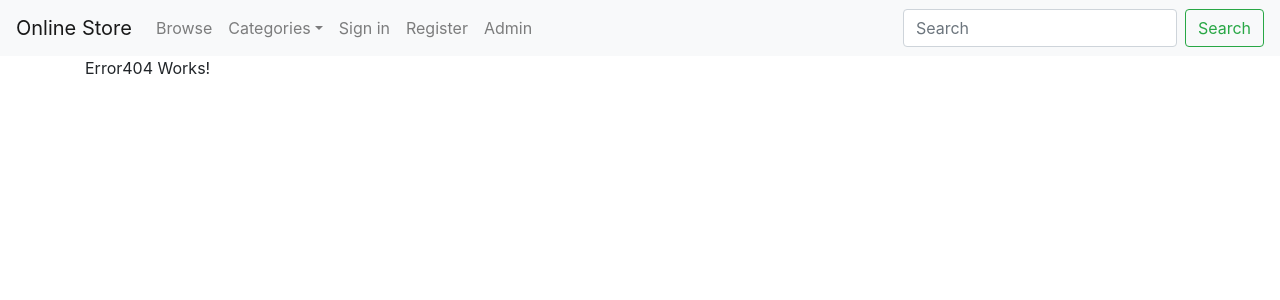
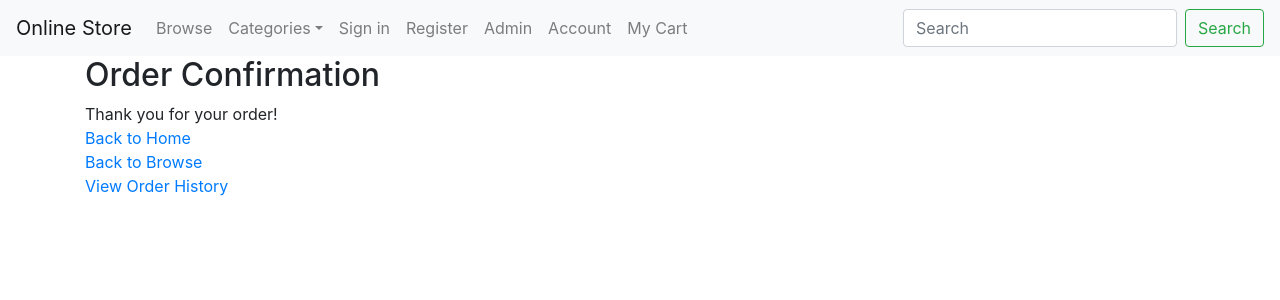
Before and after one commit to RogersNL/Capstone-Static, a React app: page /#/order-confirmation in a window 1280 px wide. Shown: the top 300 px of the page. Built offline with nearby package versions, Linux system fonts and the light colour scheme.

Commit message:
Add routing for ordering products.

```diff
--- a/src/components/Account.jsx
+++ b/src/components/Account.jsx
@@ -1,9 +1,12 @@
 import React from 'react';
+import { Link } from 'react-router-dom';
 
 function Account(){
   return (
     <div>
-      Account Works!
+      <h2>Account</h2>
+      <div><Link to="/order-history">Order History</Link></div>
+      <div><Link to="/edit-account">Edit Profile</Link></div>
     </div>
   );
 }
--- a/src/components/App.jsx
+++ b/src/components/App.jsx
@@ -7,6 +7,13 @@ import SignIn from './SignIn';
 import Admin from './Admin';
 import NewItemForm from './NewItemForm';
 import UserAccounts from './UserAccounts';
+import Cart from './Cart';
+import Account from './Account';
+import EditAccount from './EditAccount';
+import PastOrders from './PastOrders';
+import Home from './Home';
+import CheckoutForm from './CheckoutForm';
+import ConfirmCheckout from './ConfirmCheckout';
 import { Switch, Route } from 'react-router-dom';
 
 function App(){
@@ -15,13 +22,19 @@ function App(){
       <NavHeader/>
         <div className="container">
           <Switch>
-            <Route exact path='/' />
+            <Route exact path='/' component={Home}/>
             <Route path='/browse' component={Browse} />
             <Route path='/register' component={RegisterForm} />
             <Route path='/sign-in' component={SignIn} />
             <Route path='/admin' component={Admin} />
             <Route path='/new-item' component={NewItemForm} />
             <Route path='/user-accounts' component={UserAccounts} />
+            <Route path='/account' component={Account} />
+            <Route path='/cart' component={Cart} />
+            <Route path='/order-history' component={PastOrders} />
+            <Route path='/edit-account' component={EditAccount} />
+            <Route path='/checkout' component={CheckoutForm} />
+            <Route path='/order-confirmation' component={ConfirmCheckout} />
             <Route component={Error404} />
           </Switch>
         </div>
--- a/src/components/Cart.jsx
+++ b/src/components/Cart.jsx
@@ -1,9 +1,11 @@
 import React from 'react';
+import { Link } from 'react-router-dom';
 
 function Cart(){
   return (
     <div>
-      Cart Works!
+      <h2>My Cart</h2>
+      <Link to="/checkout"><button className="btn btn-success">Checkout!</button></Link>
     </div>
   );
 }
--- a/src/components/CheckoutForm.jsx
+++ b/src/components/CheckoutForm.jsx
@@ -1,9 +1,11 @@
 import React from 'react';
+import { Link } from 'react-router-dom';
 
 function CheckoutForm(){
   return (
     <div>
-      CheckoutForm Works!
+      <h2>Checkout</h2>
+      <Link to="order-confirmation"><button className="btn btn-primary">Submit Order!</button></Link>
     </div>
   );
 }
--- a/src/components/ConfirmCheckout.jsx
+++ b/src/components/ConfirmCheckout.jsx
@@ -1,9 +1,14 @@
 import React from 'react';
+import { Link } from 'react-router-dom';
 
 function ConfirmCheckout(){
   return (
     <div>
-      ConfirmCheckout Works!
+       <h2>Order Confirmation</h2>
+       <div>Thank you for your order!</div>
+       <div><Link to="/">Back to Home</Link></div>
+       <div><Link to="/browse">Back to Browse</Link></div>
+       <div><Link to="/order-history">View Order History</Link></div>
     </div>
   );
 }
--- /dev/null
+++ b/src/components/Home.jsx
@@ -0,0 +1,11 @@
+import React from 'react';
+
+function Home(){
+  return (
+    <div>
+      Home Works!
+    </div>
+  );
+}
+
+export default Home;
--- a/src/components/NavHeader.jsx
+++ b/src/components/NavHeader.jsx
@@ -35,6 +35,12 @@ function NavHeader(){
             <li className="nav-item">
               <Link className="nav-link" to="/admin">Admin</Link>
             </li>
+            <li className="nav-item">
+              <Link className="nav-link" to="/account">Account</Link>
+            </li>
+            <li className="nav-item">
+              <Link className="nav-link" to="/cart">My Cart</Link>
+            </li>
           </ul>
           <form className="form-inline my-2 my-lg-0">
             <input className="form-control mr-sm-2" type="search" placeholder="Search" aria-label="Search"/>
```
